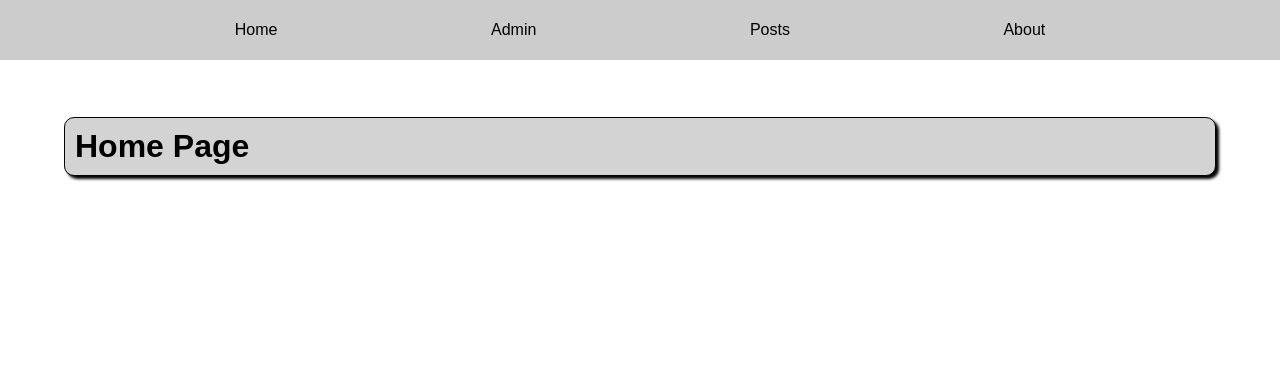
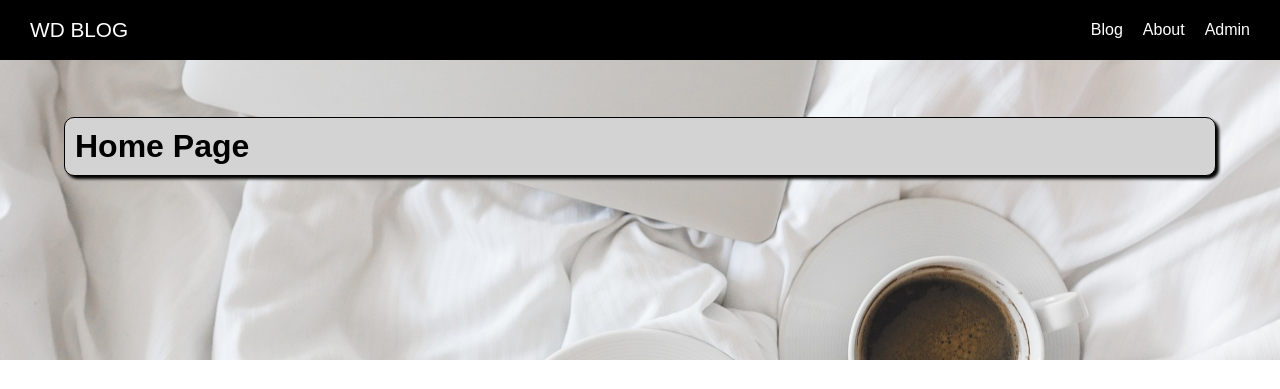
Before and after one commit to Thanhqd90/nuxt_app, a Nuxt app: page / in a window 1280 px wide. Shown: the top 389 px of the page. Built offline with nearby package versions, Linux system fonts and the light colour scheme; grey boxes are pictures that could not be loaded; a web font is replaced by a local one.

Commit message:
Created header, sidenav and toggle

```diff
--- a/components/Header.vue
+++ /dev/null
@@ -1,49 +0,0 @@
-<template>
-  <header class="header">
-    <ul class="nav-items">
-      <li>
-        <nuxt-link to="/">Home</nuxt-link>
-      </li>
-      <li>
-        <nuxt-link to="/admin">Admin</nuxt-link>
-      </li>
-      <li>
-        <nuxt-link to="/posts">Posts</nuxt-link>
-      </li>
-      <li>
-        <nuxt-link to="/about">About</nuxt-link>
-      </li>
-    </ul>
-  </header>
-</template>
-
-<style scoped>
-.header {
-  width: 100%;
-  height: 60px;
-  display: flex;
-  justify-content: center;
-  align-items: center;
-  background-color: #ccc;
-}
-
-.nav-items {
-  list-style: none;
-  padding: 0;
-  margin: 0;
-  display: flex;
-  justify-content: space-around;
-  align-items: center;
-  width: 80%;
-}
-
-.nav-items a {
-  text-decoration: none;
-  color: black;
-}
-
-.nav-items a:hover,
-.nav-items a:active {
-  color: white;
-}
-</style>
--- /dev/null
+++ b/components/Navigation/TheHeader.vue
@@ -0,0 +1,95 @@
+<template>
+<div class="header-container">
+  <header class="the-header">
+    <TheSideNavToggle @toggle="$emit('sidenavToggle')" />
+    <div class="logo">
+      <nuxt-link to="/">WD BLOG</nuxt-link>
+    </div>
+    <div class="spacer"></div>
+    <div class="navigation-items">
+      <ul class="nav-list">
+        <li class="nav-item"><nuxt-link to="/posts">Blog</nuxt-link></li>
+        <li class="nav-item"><nuxt-link to="/about">About</nuxt-link></li>
+        <li class="nav-item"><nuxt-link to="/admin">Admin</nuxt-link></li>
+      </ul>
+    </div>
+  </header>
+</div>
+</template>
+
+<script>
+import TheSideNavToggle from "@/components/Navigation/TheSideNavToggle";
+
+export default {
+  name: "TheHeader",
+  components: {
+    TheSideNavToggle
+  }
+};
+</script>
+
+
+<style scoped>
+.header-container {
+  height: 60px;
+}
+
+.the-header {
+  width: 100%;
+  position: fixed;
+  height: 60px;
+  display: flex;
+  justify-content: space-around;
+  align-items: center;
+  background-color: black;
+  z-index: 100;
+  box-sizing: border-box;
+  padding: 0 20px;
+}
+
+.logo {
+  margin: 0 10px;
+  font-size: 1.3rem;
+}
+
+.logo a {
+  text-decoration: none;
+  color: white;
+}
+
+.spacer {
+  flex: 1;
+}
+
+.navigation-items {
+  display: none;
+}
+
+@media (min-width: 768px) {
+  .navigation-items {
+    display: block;
+  }
+}
+
+.nav-list {
+  list-style: none;
+  padding: 0;
+  margin: 0;
+  display: flex;
+}
+
+.nav-item {
+  margin: 0 10px;
+}
+
+.nav-item a {
+  text-decoration: none;
+  color: white;
+}
+
+.nav-item a:hover,
+.nav-item a:active,
+.nav-item a.nuxt-link-active {
+  color: red;
+}
+</style>
--- /dev/null
+++ b/components/Navigation/TheSideNavToggle.vue
@@ -0,0 +1,33 @@
+<template>
+  <div
+    class="drawer-toggle"
+    role="button"
+    @click="$emit('toggle')">
+    <div class="bar"></div>
+    <div class="bar"></div>
+    <div class="bar"></div>
+  </div>
+</template>
+
+<style scoped>
+.drawer-toggle {
+  display: flex;
+  flex-direction: column;
+  justify-content: space-around;
+  height: 50%;
+  width: 35px;
+  cursor: pointer;
+}
+
+@media (min-width: 768px) {
+  .drawer-toggle {
+    display: none;
+  }
+}
+
+.drawer-toggle .bar {
+  width: 90%;
+  height: 2px;
+  background-color: white;
+}
+</style>
--- /dev/null
+++ b/components/Navigation/TheSidenav.vue
@@ -0,0 +1,93 @@
+<template>
+<div class="sidenav-container">
+  <div
+    v-if="show"
+    class="sidenav-backdrop"
+    @click="$emit('close')"></div>
+  <transition name="slide-side">
+    <div
+      v-if="show"
+      class="sidenav">
+      <ul
+        class="nav-list"
+        @click="$emit('close')">
+        <li class="nav-item"><nuxt-link to="/posts">Blog</nuxt-link></li>
+        <li class="nav-item"><nuxt-link to="/about">About</nuxt-link></li>
+        <li class="nav-item"><nuxt-link to="/admin">Admin</nuxt-link></li>
+      </ul>
+    </div>
+  </transition>
+</div>
+</template>
+
+<script>
+export default {
+  name: "TheSidenav",
+  props: {
+    show: {
+      type: Boolean,
+      default: false
+    }
+  }
+};
+</script>
+
+
+<style scoped>
+.sidenav-container {
+  height: 100%;
+  width: 100%;
+}
+
+.sidenav-backdrop {
+  width: 100%;
+  height: 100%;
+  background-color: rgba(0, 0, 0, 0.7);
+  z-index: 1000;
+  position: fixed;
+  top: 0;
+  left: 0;
+}
+
+.sidenav {
+  height: 100%;
+  width: 300px;
+  background-color: white;
+  z-index: 10000;
+  position: fixed;
+  top: 0;
+  left: 0;
+  box-sizing: border-box;
+  padding: 30px;
+}
+
+.slide-side-enter-active,
+.slide-side-leave-active {
+  transition: all 0.3s ease-out;
+}
+.slide-side-enter,
+.slide-side-leave-to {
+  transform: translateX(-100%);
+}
+
+.nav-list {
+  list-style: none;
+  padding: 0;
+  margin: 0;
+}
+
+.nav-item {
+  margin: 20px 0;
+}
+
+.nav-item a {
+  text-decoration: none;
+  color: black;
+  font-size: 1.5rem;
+}
+
+.nav-item a:hover,
+.nav-item a:active {
+  color: red;
+}
+</style>
--- a/layouts/default.vue
+++ b/layouts/default.vue
@@ -1,16 +1,26 @@
 <template>
   <div>
-    <Header/>
+    <TheHeader @sidenavToggle="displaySidenav = !displaySidenav" />
+    <TheSidenav
+    :show="displaySidenav"
+    @close="displaySidenav = false" />
     <nuxt/>
   </div>
 </template>
 
 <script>
-import Header from "@/components/Header";
+import TheHeader from "@/components/Navigation/TheHeader";
+import TheSidenav from "@/components/Navigation/TheSidenav";
 
 export default {
   components: {
-    Header
+    TheHeader,
+    TheSidenav
+  },
+  data() {
+    return {
+      displaySidenav: false
+    }
   }
 };
 </script>
--- a/pages/index.vue
+++ b/pages/index.vue
@@ -39,6 +39,7 @@
   position: relative;
   padding: 30px;
   box-sizing: border-box;
+  background-image: url('~assets/images/main-page-background.jpg');
   background-position: center;
   background-size: cover;
 }
```
Also changed, not shown: assets/images/main-page-background.jpg (added).
